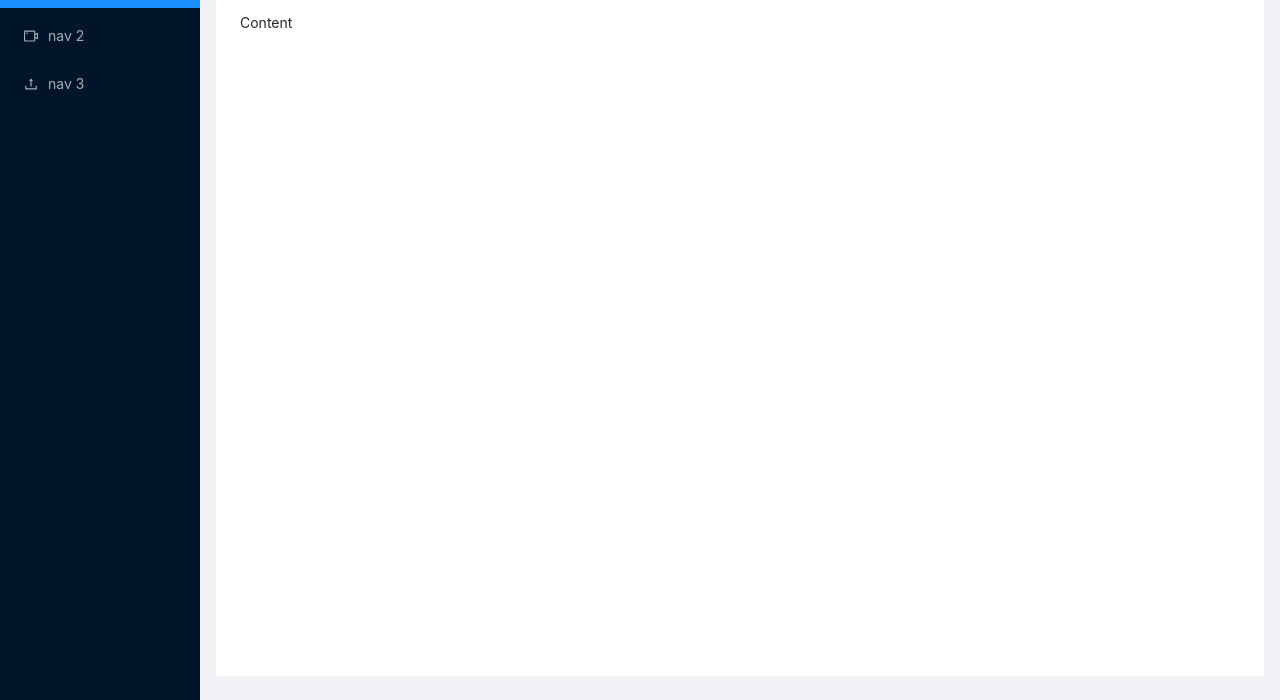
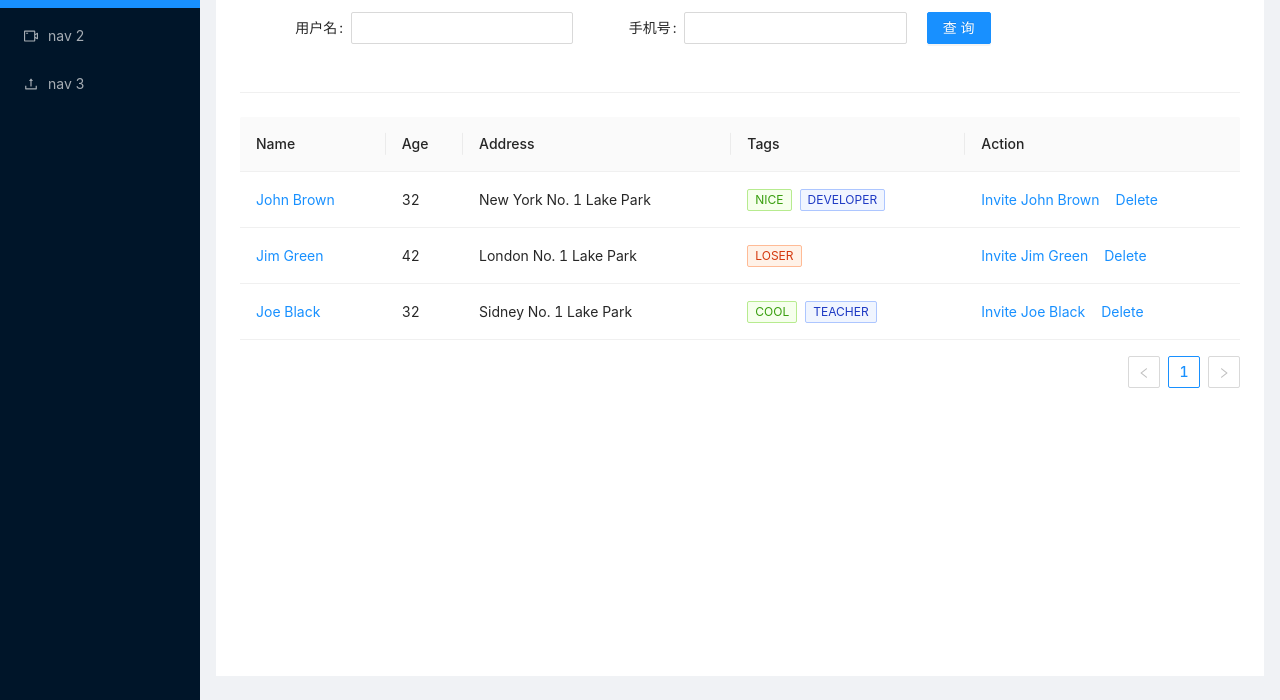
Before and after one commit to LeonaYoung/react-awesome, a React app: page / in a window 1280 px wide. Shown: the part 100-800 px from the top of the page. Built offline with nearby package versions, Linux system fonts and the light colour scheme.

Commit message:
add pages

```diff
--- a/src/app/index.js
+++ b/src/app/index.js
@@ -9,6 +9,7 @@ import {
   UploadOutlined,
 } from '@ant-design/icons';
 import './style.css';
+import UserManage from '../userManage/index.js';
 
 const { Header, Sider, Content } = Layout;
 
@@ -50,7 +51,7 @@ function Index() {
             minHeight: 280,
           }}
         >
-          Content
+          <UserManage />
         </Content>
       </Layout>
     </Layout>
--- a/src/app/style.css
+++ b/src/app/style.css
@@ -16,9 +16,8 @@
 #components-layout-demo-custom-trigger .logo {
   height: 32px;
   margin: 16px;
-  background: rgba(255, 255, 255, 0.3);
-  color: white;
-  font-size: 20px;
+  color: rgba(255, 255, 255, 0.3);
+  font-size: 23px;
   font-weight: 500;
   text-align: center;
 }
--- /dev/null
+++ b/src/userManage/Datatable.js
@@ -0,0 +1,85 @@
+import React from 'react';
+import { Table, Tag, Space } from 'antd';
+
+const columns = [
+  {
+    title: 'Name',
+    dataIndex: 'name',
+    key: 'name',
+    render: text => <a>{text}</a>,
+  },
+  {
+    title: 'Age',
+    dataIndex: 'age',
+    key: 'age',
+  },
+  {
+    title: 'Address',
+    dataIndex: 'address',
+    key: 'address',
+  },
+  {
+    title: 'Tags',
+    key: 'tags',
+    dataIndex: 'tags',
+    render: tags => (
+      <>
+        {tags.map(tag => {
+          let color = tag.length > 5 ? 'geekblue' : 'green';
+          if (tag === 'loser') {
+            color = 'volcano';
+          }
+          return (
+            <Tag color={color} key={tag}>
+              {tag.toUpperCase()}
+            </Tag>
+          );
+        })}
+      </>
+    ),
+  },
+  {
+    title: 'Action',
+    key: 'action',
+    render: (text, record) => (
+      <Space size="middle">
+        <a>Invite {record.name}</a>
+        <a>Delete</a>
+      </Space>
+    ),
+  },
+];
+
+const data = [
+  {
+    key: '1',
+    name: 'John Brown',
+    age: 32,
+    address: 'New York No. 1 Lake Park',
+    tags: ['nice', 'developer'],
+  },
+  {
+    key: '2',
+    name: 'Jim Green',
+    age: 42,
+    address: 'London No. 1 Lake Park',
+    tags: ['loser'],
+  },
+  {
+    key: '3',
+    name: 'Joe Black',
+    age: 32,
+    address: 'Sidney No. 1 Lake Park',
+    tags: ['cool', 'teacher'],
+  },
+];
+
+function Datatable() {
+  return (
+    <>
+      <Table columns={columns} dataSource={data} />
+    </>
+  )
+}
+
+export default Datatable;
--- /dev/null
+++ b/src/userManage/Toolbar.js
@@ -0,0 +1,56 @@
+import React from 'react';
+import { Row, Col, Form, Input, Button, Checkbox } from 'antd';
+
+const layout = {
+  labelCol: { span: 8 },
+  wrapperCol: { span: 16 },
+};
+
+function Toolbar() {
+  const onFinish = (values) => {
+    console.log('Success:', values);
+  };
+
+  const onFinishFailed = (errorInfo) => {
+    console.log('Failed:', errorInfo);
+  };
+  return (
+    <>
+      <Form
+        {...layout}
+        name="basic"
+        initialValues={{ remember: true }}
+        onFinish={onFinish}
+        onFinishFailed={onFinishFailed}
+      >
+        <Row>
+          <Col span={8}>
+            <Form.Item
+              label="用户名"
+              name="username"
+            >
+              <Input />
+            </Form.Item>
+          </Col>
+          <Col span={8}>
+            <Form.Item
+              label="手机号"
+              name="phone"
+            >
+              <Input />
+            </Form.Item>
+          </Col>
+          <Col span={2}>
+            <Form.Item>
+              <Button type="primary" htmlType="submit" style={{marginLeft: 20}}>
+                查询
+              </Button>
+            </Form.Item>
+          </Col>
+        </Row>
+      </Form>
+    </>
+  )
+}
+
+export default Toolbar;
--- /dev/null
+++ b/src/userManage/index.js
@@ -0,0 +1,16 @@
+import React from 'react';
+import { Divider } from 'antd';
+import Toolbar from './Toolbar';
+import Datatable from './Datatable';
+
+function Index() {
+  return (
+    <>
+      <Toolbar />
+      <Divider />
+      <Datatable />
+    </>
+  )
+}
+
+export default Index;
```
